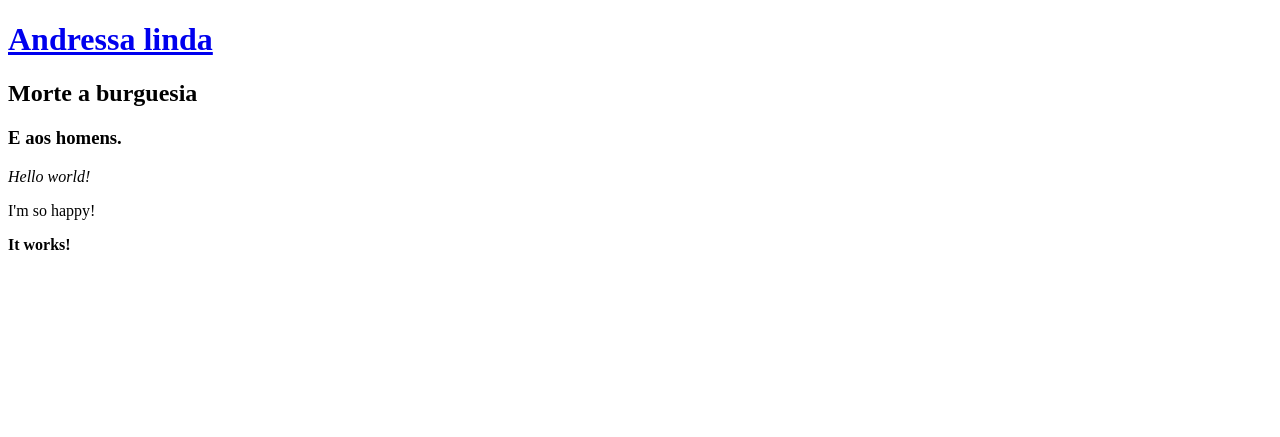
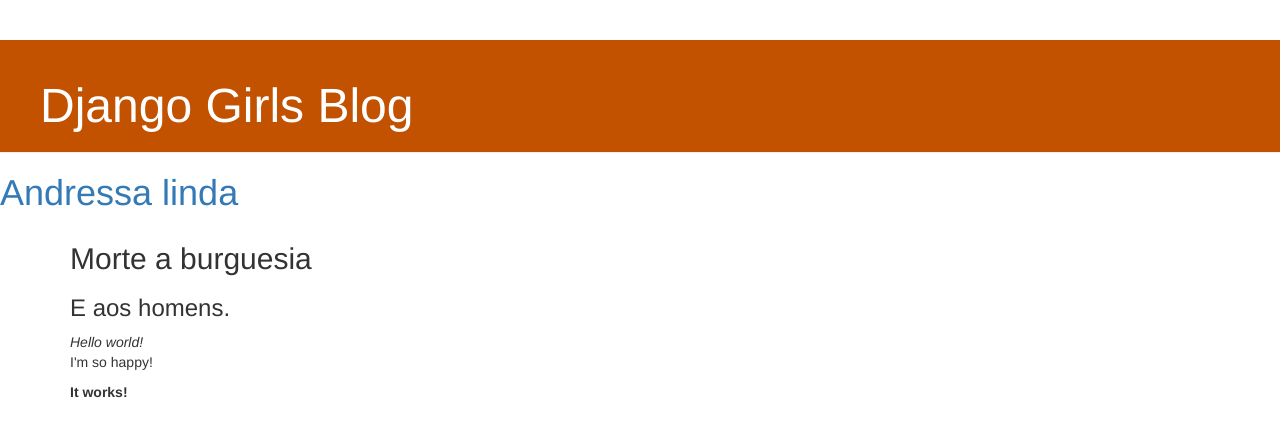
Before and after one commit to andressassantiago/my-first-blog, a Django app: page / in a window 1280 px wide. Shown: the top 437 px of the page. Run offline with Django 3.2, Linux system fonts and the light colour scheme; data that the repository does not hold is empty; some libraries are stand-ins or nearby versions.

Commit message:
alterando css

```diff
--- /dev/null
+++ b/blog/static/css/blog.css
@@ -0,0 +1,46 @@
+.page-header {
+    background-color: #C25100;
+    margin-top: 0;
+    padding: 20px 20px 20px 40px;
+}
+
+.page-header h1, .page-header h1 a, .page-header h1 a:visited, .page-header h1 a:active {
+    color: #ffffff;
+    font-size: 36pt;
+    text-decoration: none;
+}
+
+.content {
+    margin-left: 40px;
+}
+
+h1, h2, h3, h4 {
+    font-family: 'Lobster', cursive;
+}
+
+.date {
+    color: #828282;
+}
+
+.save {
+    float: right;
+}
+
+.post-form textarea, .post-form input {
+    width: 100%;
+}
+
+.top-menu, .top-menu:hover, .top-menu:visited {
+    color: #ffffff;
+    float: right;
+    font-size: 26pt;
+    margin-right: 20px;
+}
+
+.post {
+    margin-bottom: 70px;
+}
+
+.post h2 a, .post h2 a:visited {
+    color: #000000;
+}
--- a/blog/templates/blog/post_list.html
+++ b/blog/templates/blog/post_list.html
@@ -1,16 +1,28 @@
 <!DOCTYPE html>
+{% load static %}
 <html lang="pt">
     <head>
     <title>My Project</title>
+        <link href="//fonts.googleapis.com/css?family=Lobster&subset=latin,latin-ext" rel="stylesheet" type="text/css">
+        <link rel="stylesheet" href="{% static 'css/blog.css' %}">
+        <link rel="stylesheet" href="//maxcdn.bootstrapcdn.com/bootstrap/3.2.0/css/bootstrap.min.css">
+        <link rel="stylesheet" href="//maxcdn.bootstrapcdn.com/bootstrap/3.2.0/css/bootstrap-theme.min.css">
     </head>
     <body>
     <div>
+        <div class="page-header">
+    <h1><a href="/">Django Girls Blog</a></h1>
+</div>
     <h1><a href="/">Andressa linda</a></h1>
 </div>
-
+<div class="content container">
+    <div class="row">
+        <div class="col-md-8">
             {% for post in posts %}
-    <div>
+                <div class="post">
+                    <div class="date">
                         <p>published: {{ post.published_date }}</p>
+                    </div>
                     <h2><a href="">{{ post.title }}</a></h2>
                     <p>{{ post.text|linebreaksbr }}</p>
                 </div>
@@ -23,4 +35,3 @@
     <strong> It works! </strong>
     </body>
 </html>
-</html>
```
Lines whose indentation alone changed are shown as unchanged.
